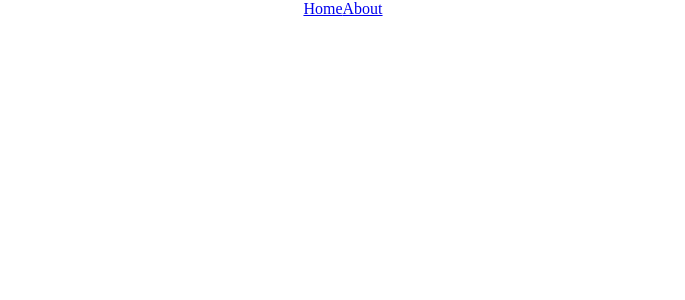
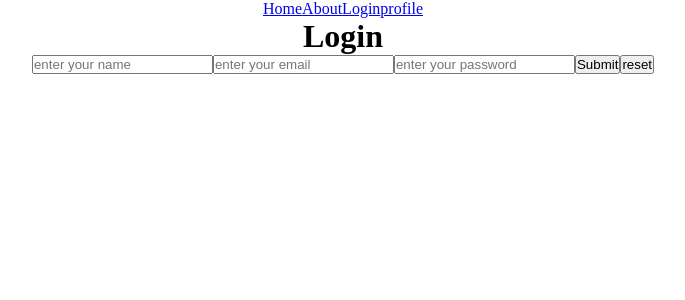
Before and after one commit to gayathrislatrainer23-bot/React-2-14, a React (Create React App) app: page /login in a window 1280 px wide. Before the commit this address had no page. Shown: the top 300 px of the page, without its empty margins (297-982 px from the left). Built offline with nearby package versions, Linux system fonts and the light colour scheme.

Commit message:
day-12 13/11/2025

```diff
--- a/src/App.js
+++ b/src/App.js
@@ -14,10 +14,12 @@ import Vegetable from './components/Vegetable';
 import {BrowserRouter,Routes, Route, Link } from "react-router-dom"
 import Home from './pages/Home';
 import About from './pages/About';
+import Login from './pages/Login';
+import Profile from './pages/Profile';
 
 function App() {
-const userName = ["Manu"]
-
+// const userName = ["Manu"]
+const username = 'Manu'
   return (
     <div className="App">
     {/* <h1>{userName}</h1>   */}
@@ -37,10 +39,14 @@ const userName = ["Manu"]
 <nav>
   <Link to={"/home"}>Home</Link>
   <Link to={"/about"}>About</Link>
+  <Link to={"/login"}>Login</Link>
+  <Link to={`/profile/${username}`}>profile</Link>
 </nav>
 <Routes>
   <Route path='/home' element ={<Home/>} />
   <Route path='/about' element ={<About/>} />
+  <Route path='/login' element ={<Login/>} />
+  <Route path='/profile/:username' element ={<Profile/>} />
 </Routes>
 </BrowserRouter>
    </div>
--- a/src/pages/Home.jsx
+++ b/src/pages/Home.jsx
@@ -1,5 +1,5 @@
 import Show from "../components/Show";
-//  import trialImg from ""
+ import trialImg from "../assets/trial-img.avif"
 const Home = ()=>{
 
 
@@ -7,6 +7,7 @@ const Home = ()=>{
         <>
         <h1>home page</h1>
         <img src="/trial-img.avif"/>
+        <img src={trialImg}/>
         <Show/>
         </>
     )
--- /dev/null
+++ b/src/pages/Login.jsx
@@ -0,0 +1,33 @@
+import { useState } from "react"
+import { useNavigate } from "react-router-dom"
+
+const Login = () =>{
+     const [email,setEmail]=useState('')
+     const [username,setUsername]=useState('')
+
+     const navigate = useNavigate()
+    const handleSubmit = (e)=>{
+     e.preventDefault()
+
+     if(email === "admin@gmail.com"){
+
+         navigate(`/profile/${username}`)
+     }else{
+        navigate("/home")
+     }
+
+    }
+    return(
+        <div className="login">
+            <h1>Login</h1>
+<form  onSubmit={handleSubmit}>
+    <input type="text" value={username}  placeholder="enter your name" onChange={(e)=>{setUsername(e.target.value)}} />
+    <input type="email" value={email}  placeholder="enter your email" onChange={(e)=>{setEmail(e.target.value)}} />
+    <input type="password" placeholder="enter your password"  />
+      <button type="submit">Submit</button>
+      <button type="reset">reset</button>
+</form>
+        </div>
+    )
+}
+export default Login
--- /dev/null
+++ b/src/pages/Profile.jsx
@@ -0,0 +1,18 @@
+import { useParams } from "react-router-dom";
+
+
+
+const Profile = ()=>{
+
+let {username}= useParams()
+
+// console.log(params,"params")
+    return(
+        <>
+        {/* <h1>Profile page</h1> */}
+        <h1>welcome {username}</h1>
+
+        </>
+    )
+}
+export default Profile;
```
Also changed, not shown: src/assets/trial-img.avif (renamed from public/trial-img.avif).
